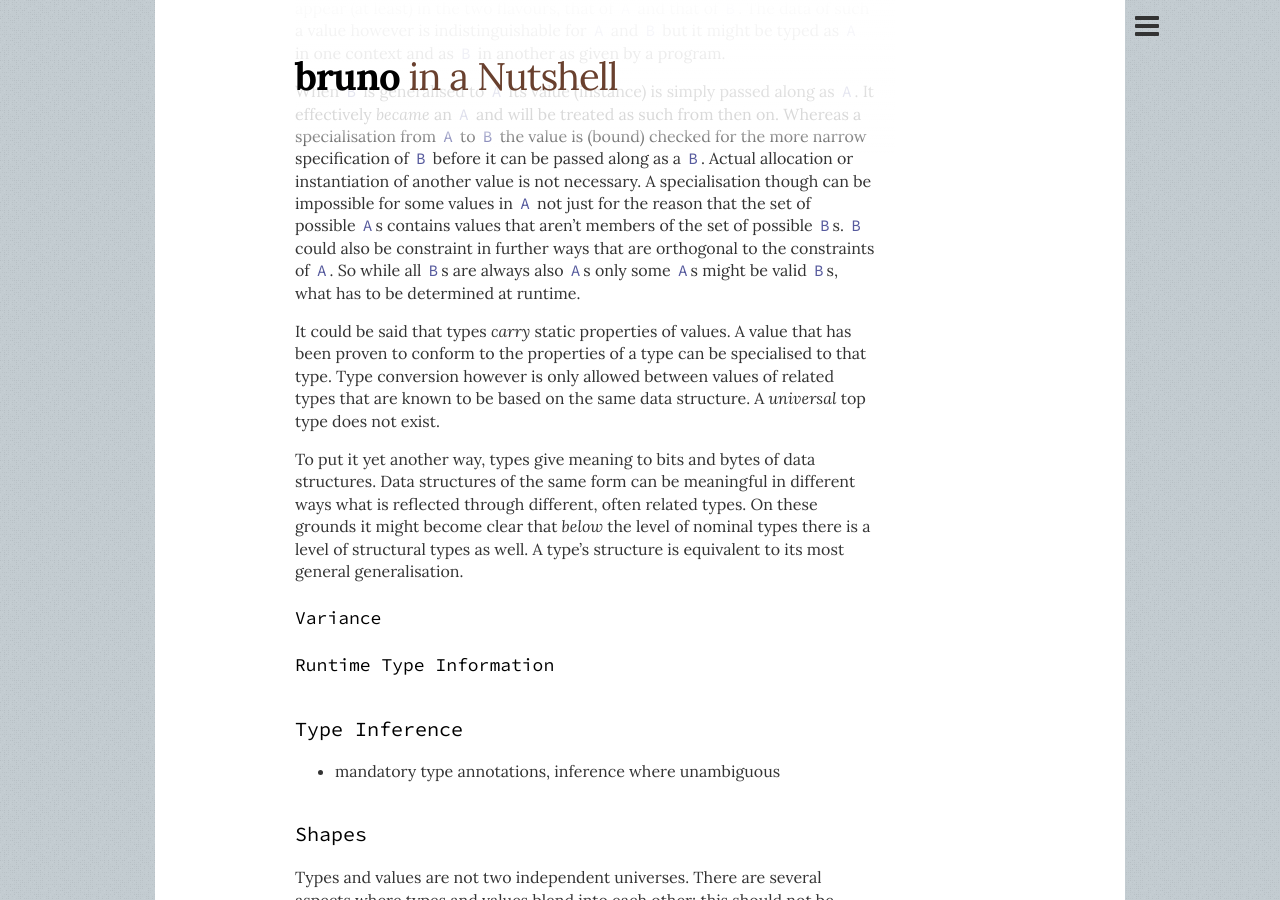
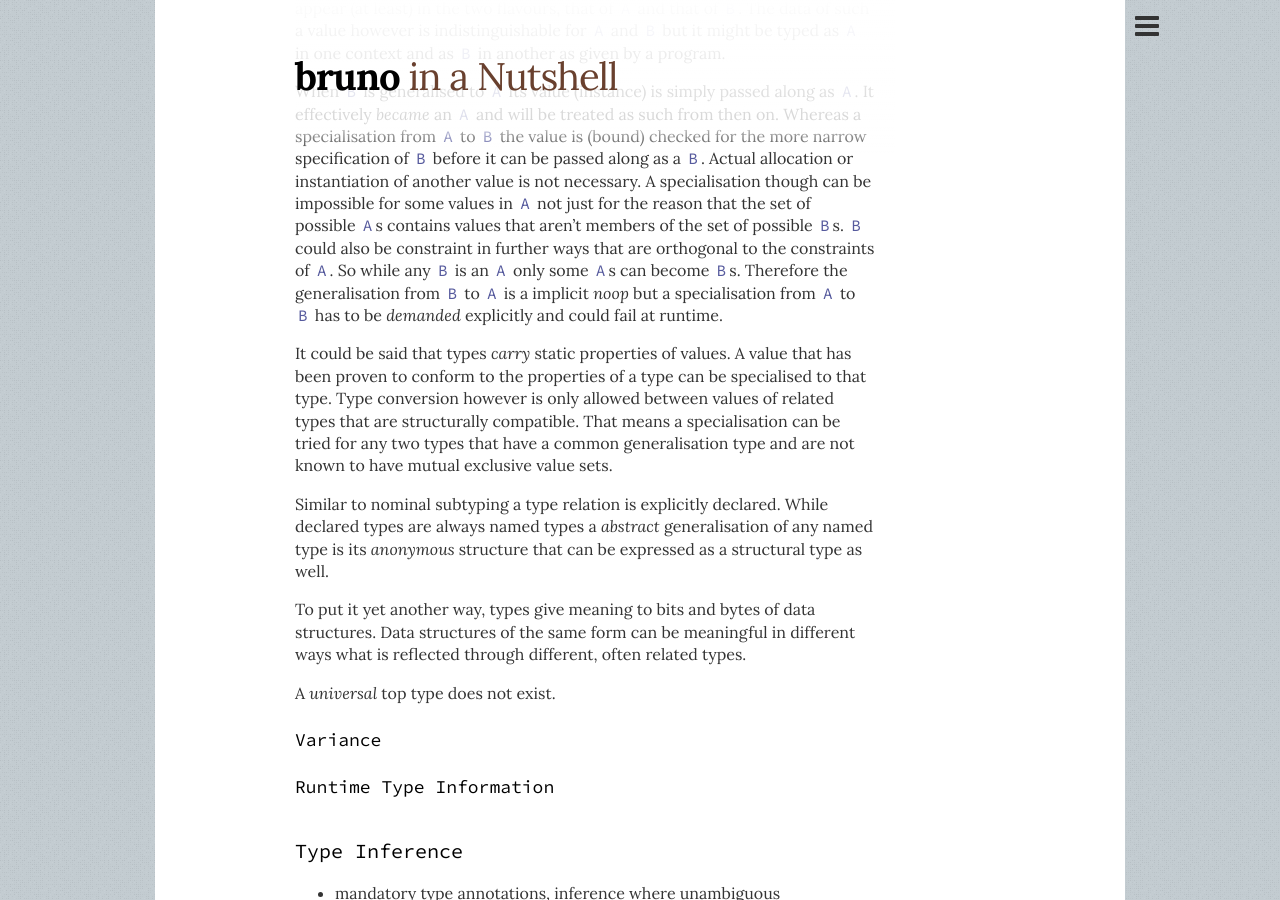
Before and after one commit to bruno-lang/bruno-lang.github.io, a Jekyll site: the page built from in-a-nutshell/index.md, in a window 1280 px wide and 900 px high, scrolled down 12144 px. Built offline with Jekyll 4.4.1, drawn with Linux system fonts in a browser that asks for light colours; nearby versions of some CDN libraries.

Commit message:
types...

```diff
--- a/in-a-nutshell/index.md
+++ b/in-a-nutshell/index.md
@@ -520,22 +520,28 @@ Actual allocation or instantiation of another value is not necessary.
 A specialisation though can be impossible for some values in `A` not just
 for the reason that the set of possible `A`s contains values that aren't
 members of the set of possible `B`s. `B` could also be constraint in further
-ways that are orthogonal to the constraints of `A`. So while all `B`s are always
-also `A`s only some `A`s might be valid `B`s, what has to be determined at
-runtime.
+ways that are orthogonal to the constraints of `A`.
+So while any `B` is an `A` only some `A`s can become `B`s. Therefore the
+generalisation from `B` to `A` is a implicit _noop_ but a specialisation from
+`A` to `B` has to be _demanded_ explicitly and could fail at runtime.
 
 It could be said that types _carry_ static properties of values. A value that
 has been proven to conform to the properties of a type can be specialised to
 that type. Type conversion however is only allowed between values of related
-types that are known to be based on the same data structure.
-A _universal_ top type does not exist.
+types that are structurally compatible. That means a specialisation can be
+tried for any two types that have a common generalisation type and are not
+known to have mutual exclusive value sets.
+
+Similar to nominal subtyping a type relation is explicitly declared.
+While declared types are always named types a _abstract_ generalisation of
+any named type is its _anonymous_ structure that can be expressed as a
+structural type as well.
 
 To put it yet another way, types give meaning to bits and bytes of data
 structures. Data structures of the same form can be meaningful in different
 ways what is reflected through different, often related types.
-On these grounds it might become clear that _below_ the level of nominal types
-there is a level of structural types as well. A type's structure is equivalent
-to its most general generalisation.
+
+A _universal_ top type does not exist.
 
 #### Variance
 
```
